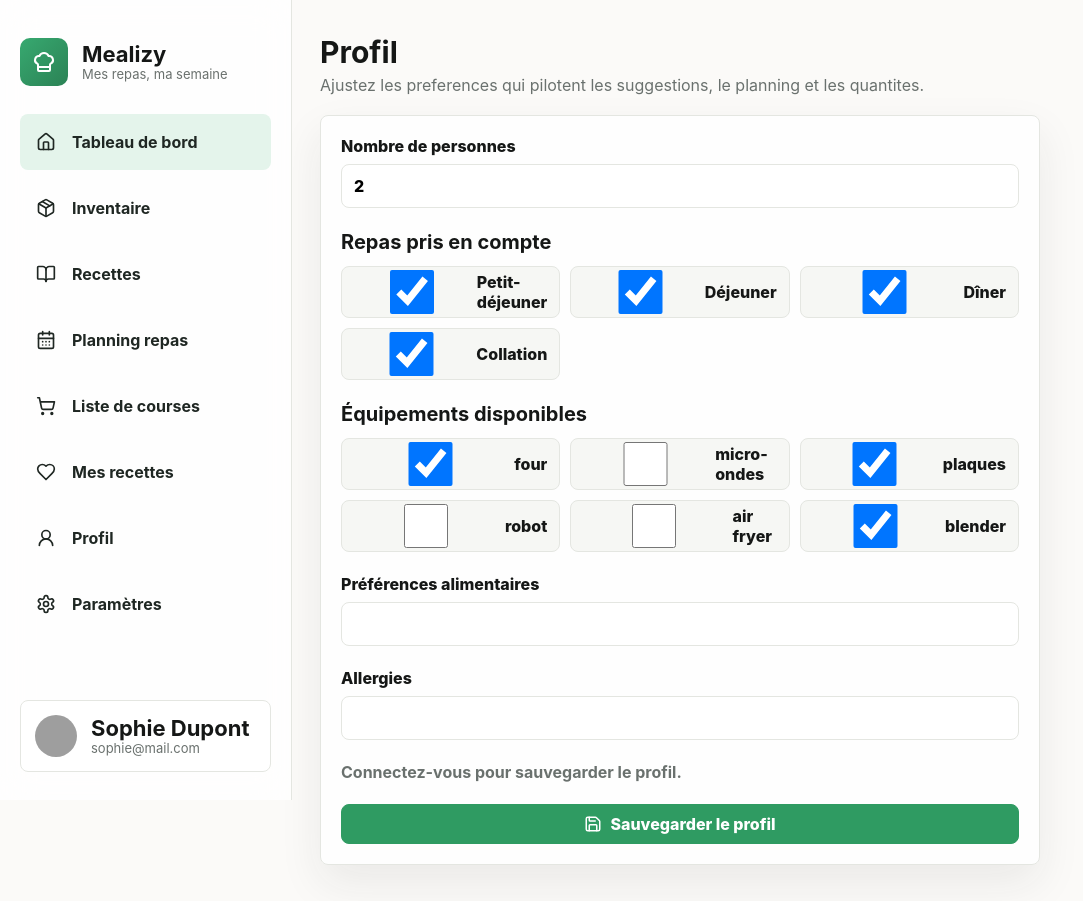
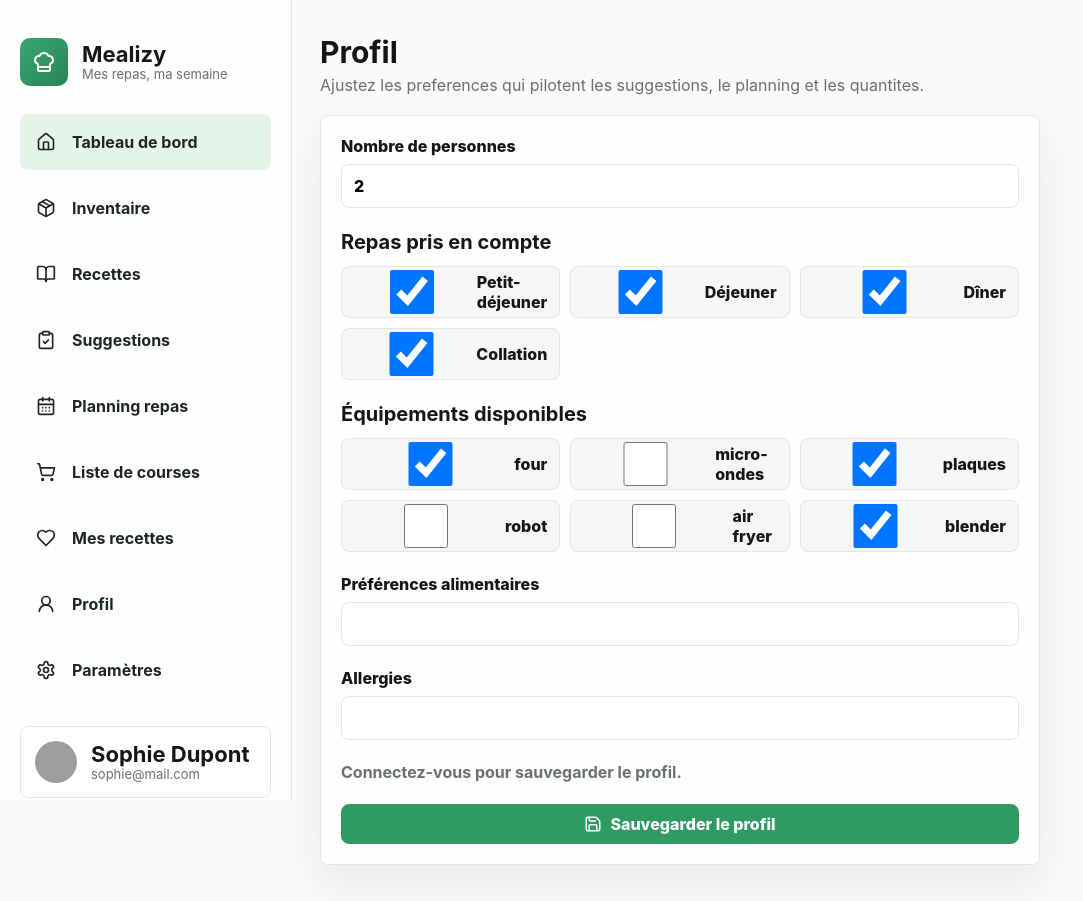
Before and after one commit to pelatjeremy/Mealizy-frontend, a Next.js app: page /profile in a window 1280 px wide. Shown: the whole page, without its empty margins (0-1083 px from the left). Built offline with nearby package versions, Linux system fonts and the light colour scheme; no server answers; grey boxes are pictures that could not be loaded.

Commit message:
Add recipe suggestions page

```diff
--- a/src/app/globals.css
+++ b/src/app/globals.css
@@ -718,6 +718,118 @@ input {
   color: var(--muted);
 }
 
+.suggestion-categories {
+  display: grid;
+  gap: 18px;
+}
+
+.suggestion-category {
+  display: grid;
+  gap: 14px;
+}
+
+.suggestion-category header {
+  display: flex;
+  align-items: center;
+  justify-content: space-between;
+  gap: 12px;
+  padding-bottom: 10px;
+  border-bottom: 1px solid var(--line);
+}
+
+.suggestion-category h2 {
+  display: flex;
+  align-items: center;
+  gap: 8px;
+  margin: 0;
+  font-size: 19px;
+}
+
+.suggestion-category header span {
+  display: grid;
+  min-width: 34px;
+  height: 30px;
+  place-items: center;
+  border-radius: 8px;
+  background: var(--surface-soft);
+  color: var(--muted);
+  font-weight: 800;
+}
+
+.suggestion-grid {
+  display: grid;
+  grid-template-columns: repeat(2, minmax(0, 1fr));
+  gap: 14px;
+}
+
+.suggestion-card {
+  display: grid;
+  grid-template-columns: 154px minmax(0, 1fr);
+  overflow: hidden;
+  min-height: 168px;
+  border: 1px solid var(--line);
+  border-radius: 8px;
+  background: white;
+  box-shadow: var(--shadow);
+}
+
+.suggestion-card img {
+  width: 100%;
+  height: 100%;
+  min-height: 168px;
+  object-fit: cover;
+}
+
+.suggestion-card-body {
+  display: grid;
+  align-content: start;
+  gap: 10px;
+  padding: 14px;
+}
+
+.suggestion-card-body strong,
+.suggestion-card-body span {
+  display: block;
+}
+
+.suggestion-card-body span,
+.suggestion-card-body p,
+.suggestion-card-body li,
+.empty-category {
+  color: var(--muted);
+}
+
+.suggestion-card-body p {
+  margin: 0;
+  font-weight: 800;
+}
+
+.suggestion-card-body ul {
+  display: grid;
+  gap: 5px;
+  padding: 0;
+  margin: 0;
+  list-style: none;
+  font-size: 13px;
+}
+
+.state-panel {
+  display: flex;
+  align-items: center;
+  gap: 10px;
+  min-height: 72px;
+  padding: 18px;
+  border: 1px solid var(--line);
+  border-radius: 8px;
+  background: white;
+  box-shadow: var(--shadow);
+  font-weight: 800;
+}
+
+.state-panel svg {
+  flex: 0 0 auto;
+}
+
 .form-panel {
   display: grid;
   gap: 22px;
@@ -855,7 +967,17 @@ input {
   }
 
   .recipe-row,
+  .suggestion-grid,
   .toggle-grid {
     grid-template-columns: 1fr;
   }
+
+  .suggestion-card {
+    grid-template-columns: 1fr;
+  }
+
+  .suggestion-card img {
+    height: 176px;
+    min-height: 0;
+  }
 }
--- a/src/components/layout/AppShell.tsx
+++ b/src/components/layout/AppShell.tsx
@@ -3,6 +3,7 @@ import {
   BookOpen,
   CalendarDays,
   ChefHat,
+  ClipboardCheck,
   Heart,
   Home,
   Package,
@@ -15,6 +16,7 @@ const nav = [
   { href: "/dashboard", label: "Tableau de bord", icon: Home },
   { href: "/inventory", label: "Inventaire", icon: Package },
   { href: "/recipes", label: "Recettes", icon: BookOpen },
+  { href: "/recipes/suggestions", label: "Suggestions", icon: ClipboardCheck },
   { href: "/meal-plans", label: "Planning repas", icon: CalendarDays },
   { href: "/shopping-list", label: "Liste de courses", icon: ShoppingCart },
   { href: "/my-recipes", label: "Mes recettes", icon: Heart },
--- a/src/lib/client-api.ts
+++ b/src/lib/client-api.ts
@@ -1,3 +1,5 @@
+import type { RecipeSuggestionGroups } from "@/types/domain";
+
 const API_URL = process.env.NEXT_PUBLIC_API_URL || "http://localhost:4000/api";
 const TOKEN_KEY = "mealizy_token";
 
@@ -50,3 +52,7 @@ export async function register(data: Record<string, unknown>) {
   setToken(payload.token);
   return payload;
 }
+
+export async function getRecipeSuggestions() {
+  return apiRequest<RecipeSuggestionGroups>("/recipes/suggestions");
+}
```
Also changed, not shown: src/app/recipes/suggestions/page.tsx (added, +103 -0 lines), src/types/domain.ts (+8 -0 lines).
